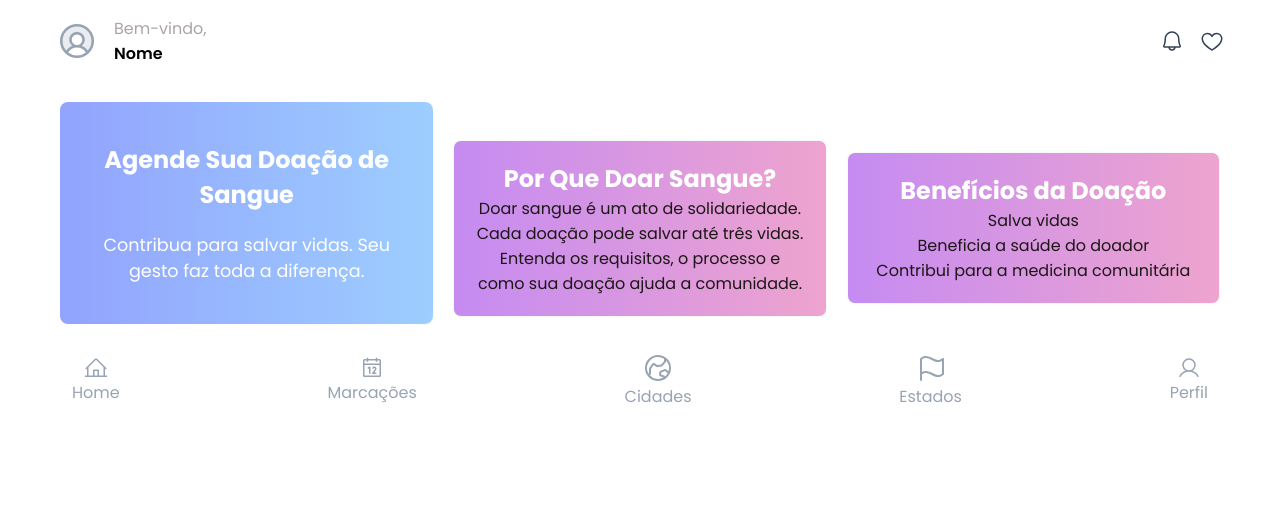
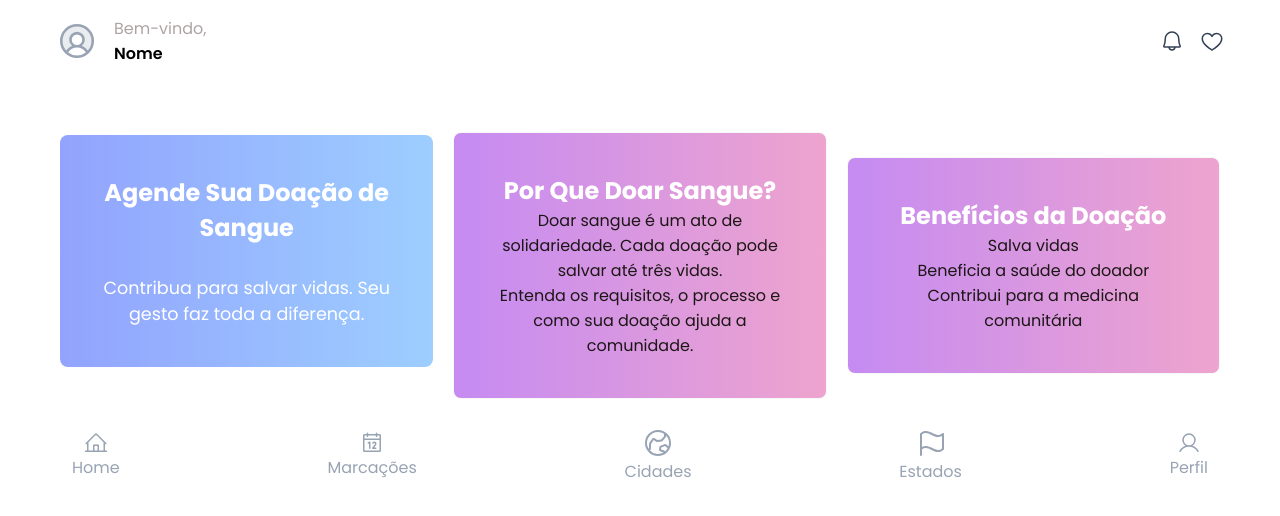
Before and after one commit to UFOP-CSI477/csi606-2023-02-atividades-danielangelo1, a React (Create React App) app in the folder Atividades/atividade-pratica-02/web/: page / in a window 1280 px wide. Shown: the top 516 px of the page. Built offline with nearby package versions, Linux system fonts and the light colour scheme.

Commit message:
Update heading and padding in Estados and Home modules

```diff
--- a/Atividades/atividade-pratica-02/web/src/pages/estados/Estados.tsx
+++ b/Atividades/atividade-pratica-02/web/src/pages/estados/Estados.tsx
@@ -6,7 +6,7 @@ const Estados = () => {
   return (
     <>
       <Header />
-      <p>Estados</p>
+      <h1>Estados</h1>
       <Footer />
     </>
   );
--- a/Atividades/atividade-pratica-02/web/src/pages/home/Home.module.scss
+++ b/Atividades/atividade-pratica-02/web/src/pages/home/Home.module.scss
@@ -16,7 +16,7 @@
     transition: all 0.3s ease-in-out;
 
     h1 {
-      margin-bottom: 20px;
+      margin-bottom: 30px;
     }
 
     p {
@@ -31,7 +31,7 @@
 .info,
 .benefits {
   margin-top: 30px;
-  padding: 20px;
+  padding: 40px;
   background: $secondary-color;
   border: 1px solid $border-color;
   border-radius: 8px;
```
